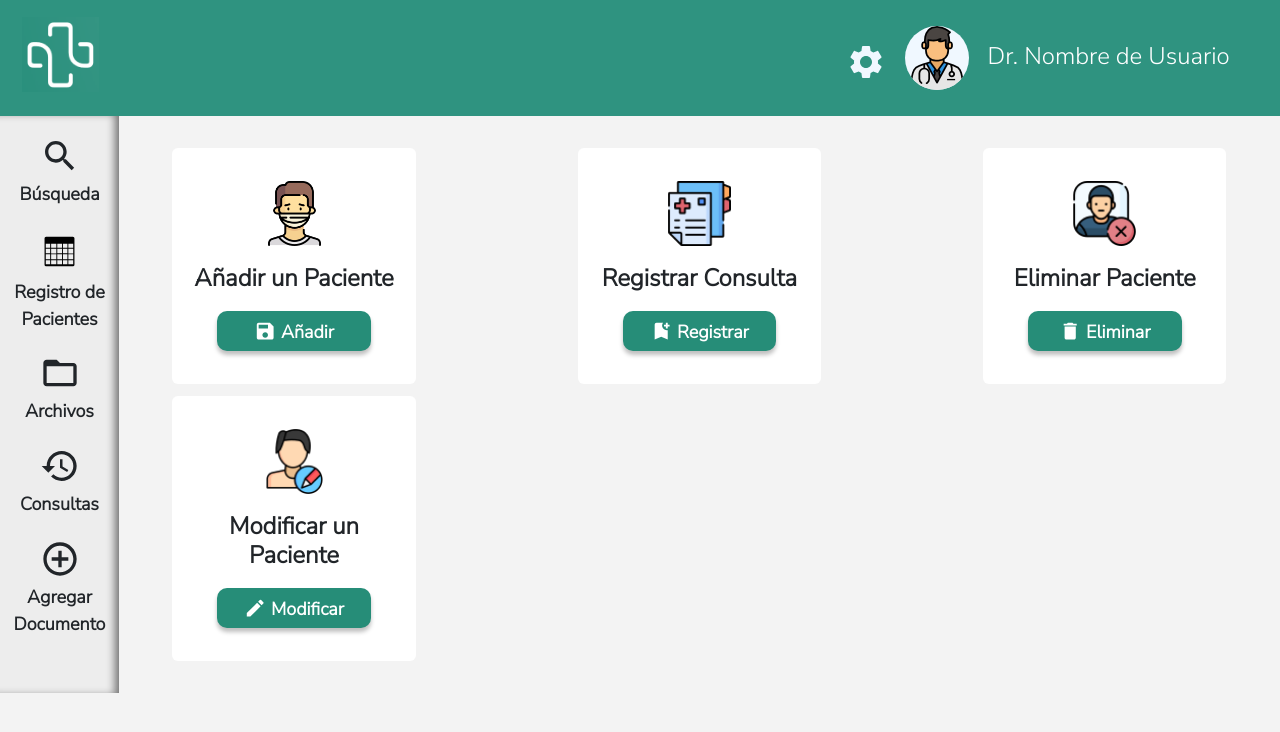
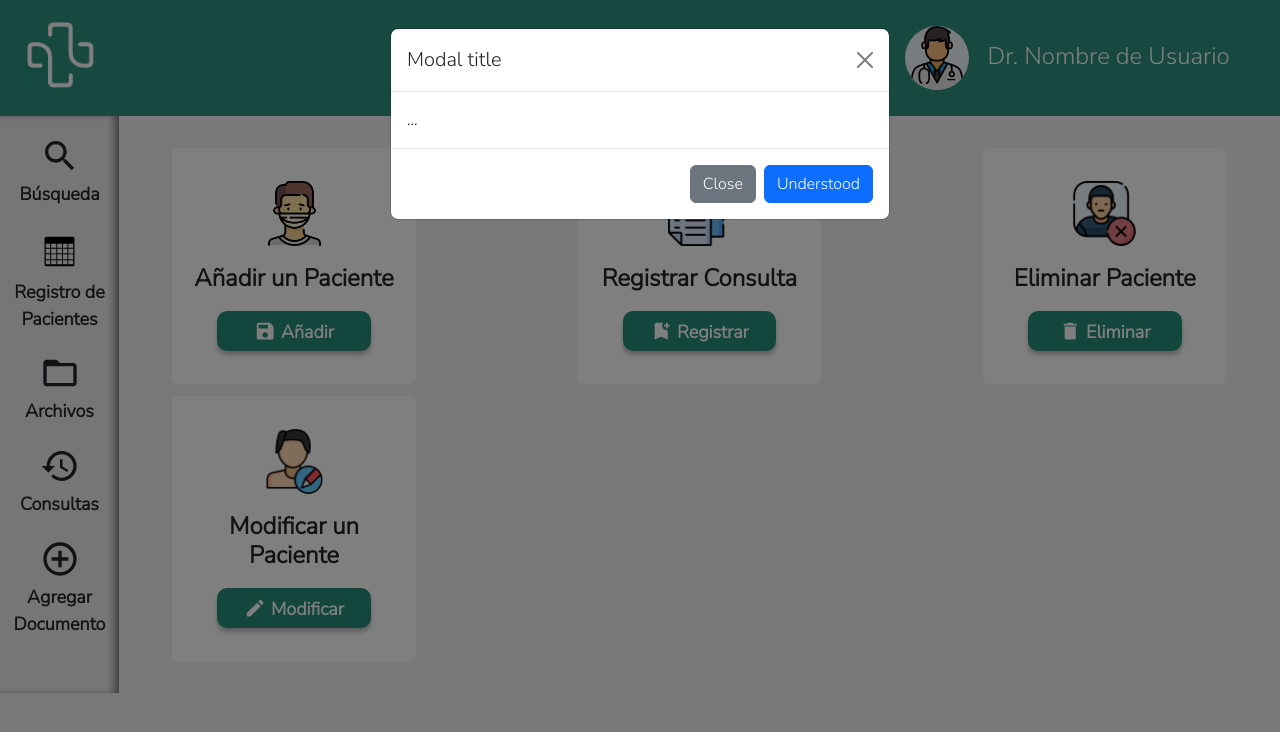
Before and after one commit to DiegoG0477/saludata-frontend, a React (Vite) app: page / in a window 1280 px wide. Both pictures are taken after a click on the link "Añadir". Shown: the top 732 px of the page. Built offline with nearby package versions, Linux system fonts and the light colour scheme.

Commit message:
ventanas modales

```diff
--- a/index.html
+++ b/index.html
@@ -8,12 +8,14 @@
   rel="stylesheet"
   href="https://fonts.googleapis.com/icon?family=Material+Icons"
 />
-
+<link href="https://cdn.jsdelivr.net/npm/bootstrap@5.0.2/dist/css/bootstrap.min.css" rel="stylesheet" integrity="sha384-EVSTQN3/azprG1Anm3QDgpJLIm9Nao0Yz1ztcQTwFspd3yD65VohhpuuCOmLASjC" crossorigin="anonymous">
     <title>Vite + React</title>
   </head>
   <body>
     <div id="root"></div>
     <script type="module" src="/src/main.jsx"></script>
     <script src="https://kit.fontawesome.com/e020340de0.js" crossorigin="anonymous"></script>
+    <script src="https://cdn.jsdelivr.net/npm/@popperjs/core@2.9.2/dist/umd/popper.min.js" integrity="sha384-IQsoLXl5PILFhosVNubq5LC7Qb9DXgDA9i+tQ8Zj3iwWAwPtgFTxbJ8NT4GN1R8p" crossorigin="anonymous"></script>
+<script src="https://cdn.jsdelivr.net/npm/bootstrap@5.0.2/dist/js/bootstrap.min.js" integrity="sha384-cVKIPhGWiC2Al4u+LWgxfKTRIcfu0JTxR+EQDz/bgldoEyl4H0zUF0QKbrJ0EcQF" crossorigin="anonymous"></script>
   </body>
 </html>
--- a/src/components/Body.jsx
+++ b/src/components/Body.jsx
@@ -20,13 +20,32 @@
         <Card title="Registrar Consulta" img={consulta} buttonText={"Registrar"} icon={<BookmarkAddIcon style={{fontSize:"1.4rem", marginTop:"-5px"}}></BookmarkAddIcon>}></Card>
         <Card title="Eliminar Paciente" img={deletePacient} buttonText={"Eliminar"} icon={<DeleteIcon style={{fontSize:"1.4rem", marginTop:"-5px"}}></DeleteIcon>}></Card>
         </div>
-
         <div className="home-top" style={{paddingTop:"12px"}}>
         <Card title="Modificar un Paciente" img={edit} buttonText={"Modificar"} icon={<EditIcon style={{fontSize:"1.4rem", marginTop:"-5px"}}></EditIcon>}></Card>
         </div>
+      </div>
 
+      <div class="modal fade" id="staticBackdrop" data-bs-backdrop="static" data-bs-keyboard="false" tabindex="-1" aria-labelledby="staticBackdropLabel" aria-hidden="true">
+  <div class="modal-dialog">
+    <div class="modal-content">
+      <div class="modal-header">
+        <h5 class="modal-title" id="staticBackdropLabel">Modal title</h5>
+        <button type="button" class="btn-close" data-bs-dismiss="modal" aria-label="Close"></button>
       </div>
+      <div class="modal-body">
+        ...
+      </div>
+      <div class="modal-footer">
+        <button type="button" class="btn btn-secondary" data-bs-dismiss="modal">Close</button>
+        <button type="button" class="btn btn-primary">Understood</button>
+      </div>
+    </div>
+  </div>
+</div>
+
+
     </>
+
   );
 }
 
--- a/src/components/Card.jsx
+++ b/src/components/Card.jsx
@@ -14,7 +14,7 @@
           <h5 class="card-title" style={{marginTop:"18px",marginBottom:"18px", fontWeight:"700", fontSize:"1.5rem"}}>{props.title}</h5>
 
           <a href="#" class="btn btn-primary" style={{borderRadius: "10px",background: "#268D78", boxShadow: "0px 4px 4px 0px rgba(0, 0, 0, 0.25)",width:"12vw", height:"40px", borderWidth:"0px"}}>
-            <div style={{fontSize:"18px", fontWeight:"700", paddingTop:"0.25vh"}}> {props.icon} {props.buttonText}</div>
+            <div data-bs-toggle="modal" data-bs-target="#staticBackdrop" style={{fontSize:"18px", fontWeight:"700", paddingTop:"0.25vh"}}> {props.icon} {props.buttonText}</div>
           </a>
         </div>
 
```
